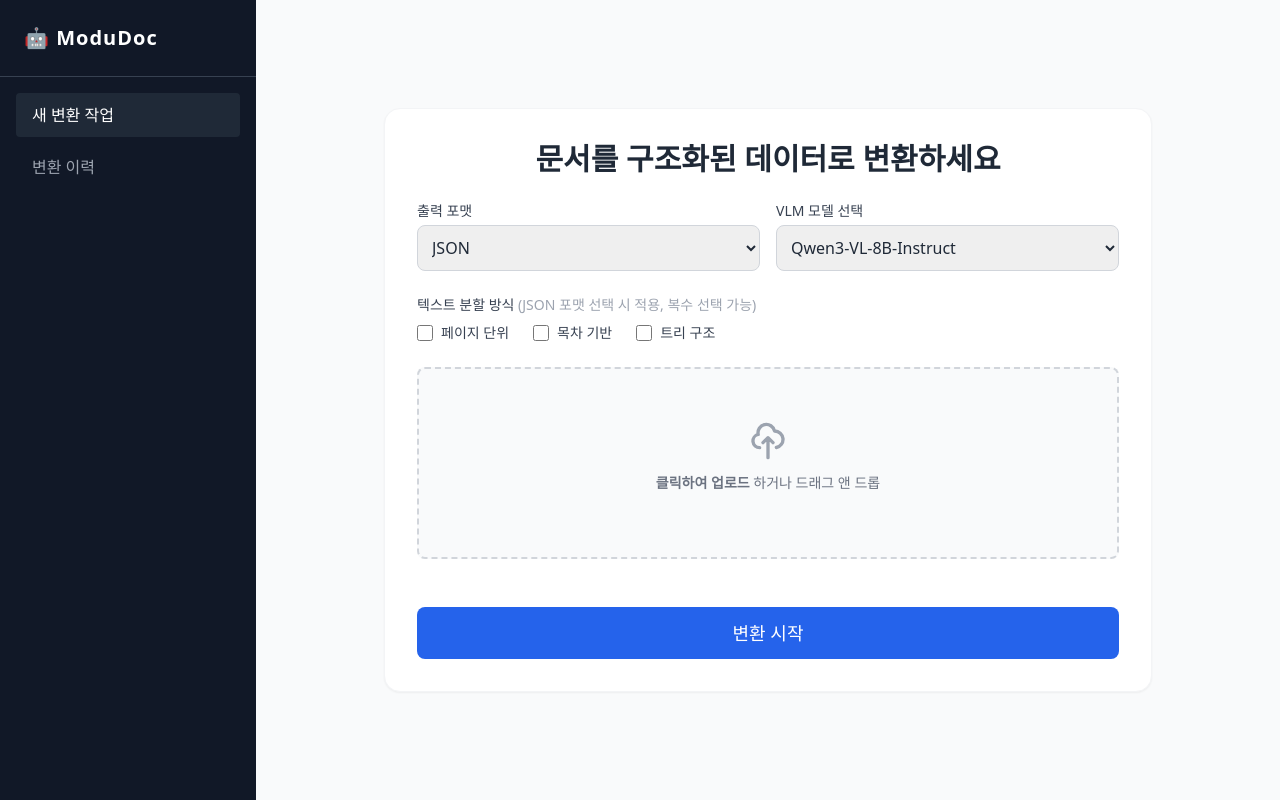
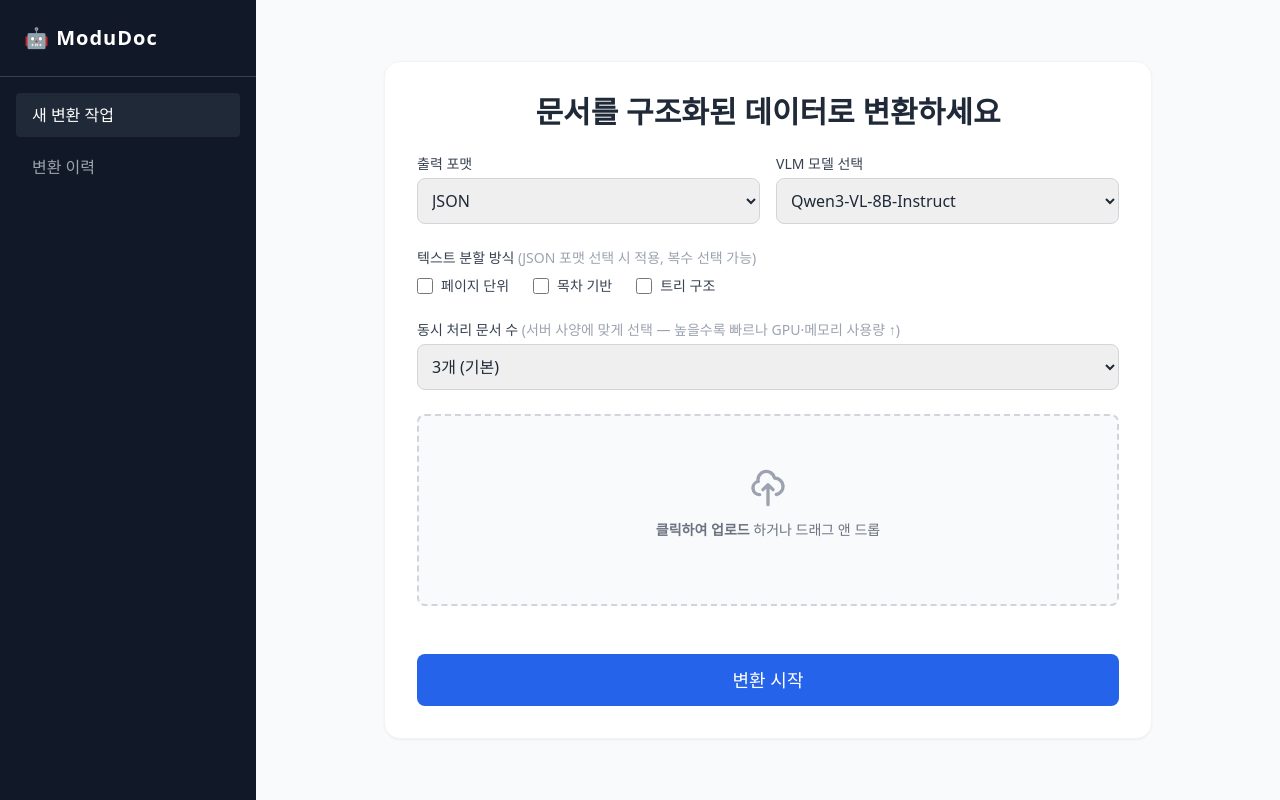
Before and after one commit to Marker-Inc-Korea/ModuDoc, a Flask app: page / in a window 1280 px wide. Run offline with Flask 3, Linux system fonts and the light colour scheme; some libraries are stand-ins or nearby versions.

Commit message:
Multi-format pipeline: HWP/HWPX image conversion on Linux + user concurrency
- utils.py: HWP/HWPX -> image is now platform-aware (Windows: Hangul COM;
  Linux: LibreOffice+H2Orestart), disable 2-up split on Linux; serialize
  soffice conversions with a lock for safe concurrency; run chunking in
  markdown mode too (structured.json is written there)
- app.py: user-selectable concurrency (how many docs at once) drives both the
  ThreadPoolExecutor max_workers and the VLM semaphore
- templates/index.html: "동시 처리 문서 수" dropdown (1-8, default 3)

Verified end-to-end with Qwen3-VL-8B (local vLLM) on pdf/docx/xlsx/hwp/hwpx:
each produces page images -> VLM structured.json -> page/toc/tree chunks.

Co-Authored-By: Claude Opus 4.8 <noreply@anthropic.com>

```diff
--- a/app.py
+++ b/app.py
@@ -9,6 +9,7 @@ import re
 from datetime import datetime
 from flask import Flask, render_template, request, jsonify, send_file
 from utils import DocumentProcessor
+import utils
 
 app = Flask(__name__)
 app.config['UPLOAD_FOLDER'] = './documents'
@@ -63,6 +64,11 @@ def process_files():
     output_format = request.form.get('format', 'json')
     model_name = request.form.get('model', 'Qwen/Qwen3-VL-8B-Instruct')
     chunk_strategies = request.form.getlist('chunk')
+    try:
+        concurrency = max(1, min(16, int(request.form.get('concurrency', 3))))
+    except (TypeError, ValueError):
+        concurrency = 3
+    utils._VLM_SEMAPHORE = threading.Semaphore(concurrency)
 
     task_id = str(uuid.uuid4())
     tasks_progress[task_id] = {"progress": 0, "status": "업로드 중...", "is_done": False, "error": None, "processed": [], "docs": {}}
@@ -75,7 +81,7 @@ def process_files():
             file.save(file_path)
             saved_files.append((file_path, filename))
 
-    def background_worker(t_id, files_info, out_fmt, mod_name, chunk_strats):
+    def background_worker(t_id, files_info, out_fmt, mod_name, chunk_strats, conc):
         total_files = len(files_info)
         doc_progress = {f_name: 0 for _, f_name in files_info}
         doc_status = {f_name: "대기 중..." for _, f_name in files_info}
@@ -108,7 +114,7 @@ def process_files():
 
         try:
             processed_docs = []
-            max_workers = min(total_files, 3)
+            max_workers = min(total_files, conc)
             with ThreadPoolExecutor(max_workers=max_workers) as executor:
                 futures = {executor.submit(process_one, f_path, f_name): f_name
                            for f_path, f_name in files_info}
@@ -132,7 +138,7 @@ def process_files():
         finally:
             tasks_progress[t_id]["is_done"] = True
 
-    threading.Thread(target=background_worker, args=(task_id, saved_files, output_format, model_name, chunk_strategies)).start()
+    threading.Thread(target=background_worker, args=(task_id, saved_files, output_format, model_name, chunk_strategies, concurrency)).start()
     return jsonify({"message": "작업 시작됨", "task_id": task_id})
 
 @app.route('/api/download/<task_id>')
--- a/templates/index.html
+++ b/templates/index.html
@@ -58,6 +58,18 @@
                             트리 구조
                         </label>
                     </div>
+                </div>
+
+                <div>
+                    <label class="block text-sm font-medium text-gray-700 mb-1">동시 처리 문서 수 <span class="text-gray-400 font-normal">(서버 사양에 맞게 선택 — 높을수록 빠르나 GPU·메모리 사용량 ↑)</span></label>
+                    <select name="concurrency" class="w-full border border-gray-300 rounded-lg p-2.5 focus:ring-blue-500">
+                        <option value="1">1개 (가장 안전 / 저사양)</option>
+                        <option value="2">2개</option>
+                        <option value="3" selected>3개 (기본)</option>
+                        <option value="4">4개</option>
+                        <option value="6">6개</option>
+                        <option value="8">8개 (고사양 GPU)</option>
+                    </select>
                 </div>
 
                 <div class="flex items-center justify-center w-full">
```
Also changed, not shown: utils.py (+16 -8 lines).
